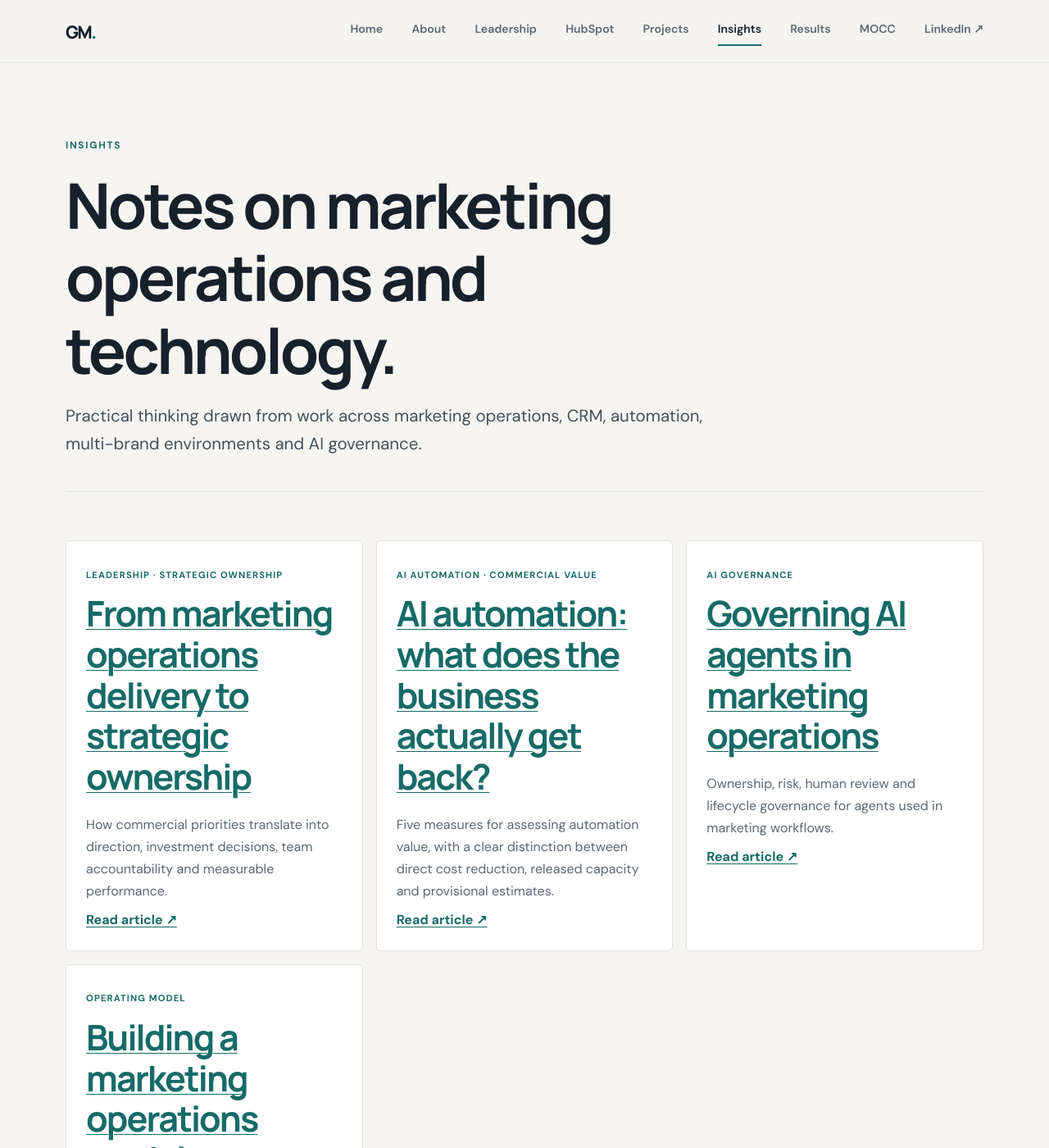
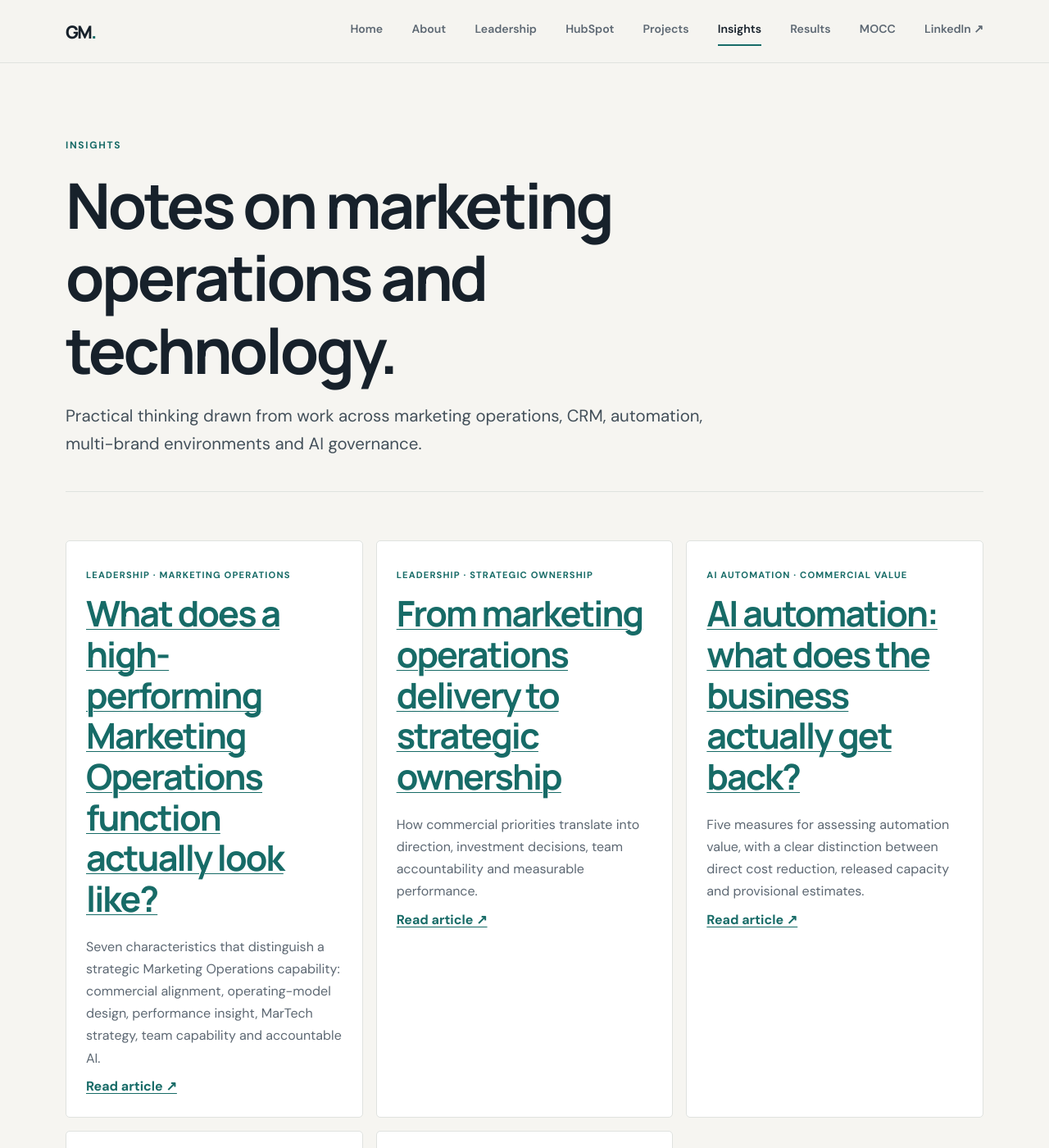
Before and after one commit to georgefwmurray/Marketing-Operations-Control-Centre, a Jekyll site: the page built from insights.md, in a window 1280 px wide and 1400 px high. Shown: the whole window at 82% size. Built offline with Jekyll 4.4.1, drawn with Linux system fonts in a browser that asks for light colours.

Commit message:
Add high-performing Marketing Operations article to Insights

```diff
--- a/insights.md
+++ b/insights.md
@@ -12,6 +12,7 @@ permalink: /insights/
 </section>
 <section class="content-section">
   <div class="cards">
+    <article class="card"><p class="kicker">Leadership · Marketing Operations</p><h2><a href="{{ '/insights/high-performing-marketing-operations-function/' | relative_url }}">What does a high-performing Marketing Operations function actually look like?</a></h2><p>Seven characteristics that distinguish a strategic Marketing Operations capability: commercial alignment, operating-model design, performance insight, MarTech strategy, team capability and accountable AI.</p><p class="section-cta"><a href="{{ '/insights/high-performing-marketing-operations-function/' | relative_url }}">Read article ↗</a></p></article>
     <article class="card"><p class="kicker">Leadership · Strategic ownership</p><h2><a href="{{ '/insights/marketing-operations-strategic-ownership/' | relative_url }}">From marketing operations delivery to strategic ownership</a></h2><p>How commercial priorities translate into direction, investment decisions, team accountability and measurable performance.</p><p class="section-cta"><a href="{{ '/insights/marketing-operations-strategic-ownership/' | relative_url }}">Read article ↗</a></p></article>
     <article class="card"><p class="kicker">AI automation · Commercial value</p><h2><a href="{{ '/insights/measuring-the-business-value-of-ai-automation/' | relative_url }}">AI automation: what does the business actually get back?</a></h2><p>Five measures for assessing automation value, with a clear distinction between direct cost reduction, released capacity and provisional estimates.</p><p class="section-cta"><a href="{{ '/insights/measuring-the-business-value-of-ai-automation/' | relative_url }}">Read article ↗</a></p></article>
     <article class="card"><p class="kicker">AI governance</p><h2><a href="{{ '/insights/governing-ai-agents-marketing-operations/' | relative_url }}">Governing AI agents in marketing operations</a></h2><p>Ownership, risk, human review and lifecycle governance for agents used in marketing workflows.</p><p class="section-cta"><a href="{{ '/insights/governing-ai-agents-marketing-operations/' | relative_url }}">Read article ↗</a></p></article>
```
